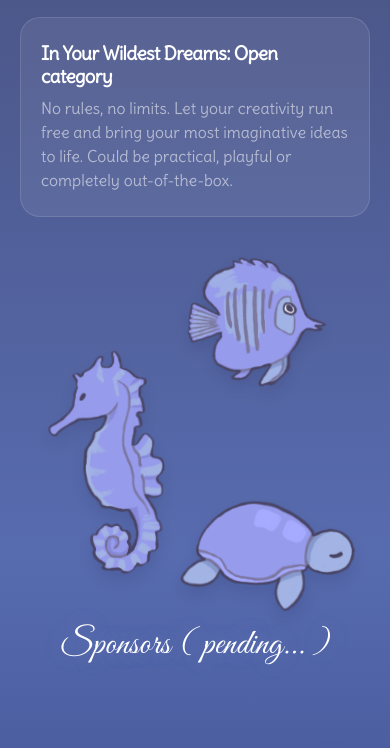
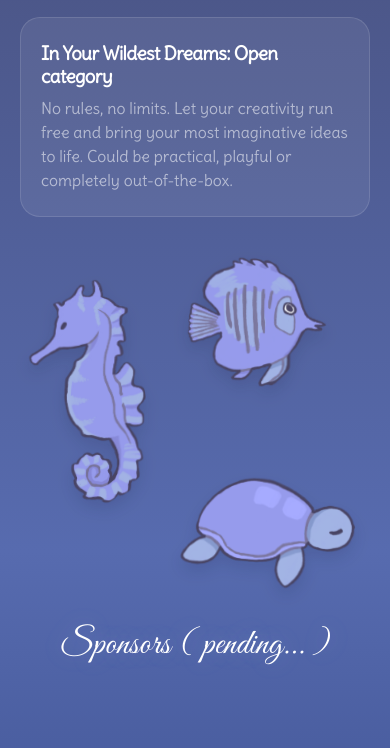
Before and after one commit to hsu-emily/Whack2026-Website, a React (Vite) app: page / in a window 390 px wide. Shown: the part 2417-3165 px from the top of the page. Built offline with nearby package versions, Linux system fonts and the light colour scheme.

Commit message:
fix turtle position

```diff
--- a/src/index.css
+++ b/src/index.css
@@ -1469,7 +1469,8 @@ footer {
   .nav-logo { font-size: 0.9rem; }
   .nav-register { padding: 10px 12px; font-size: 0.875rem; }
   .mlh-badge { right: 16px; width: 50px; }
-  .turtle-swimmer { top: 185%; left: clamp(34%, 40vw, 48%); }
+  .seahorse-swimmer { top: 78%; left: clamp(-5%, 1vw, 4%); }
+  .turtle-swimmer { top: 170%; left: clamp(34%, 40vw, 48%); }
   .starfish-swimmer { top: 88%; }
   .section { min-height: var(--mobile-viewport-height, 100svh); padding: 120px 20px 64px; scroll-margin-top: 110px; }
   h1 { font-size: clamp(2.2rem, 9vw, 3.5rem); }
```
